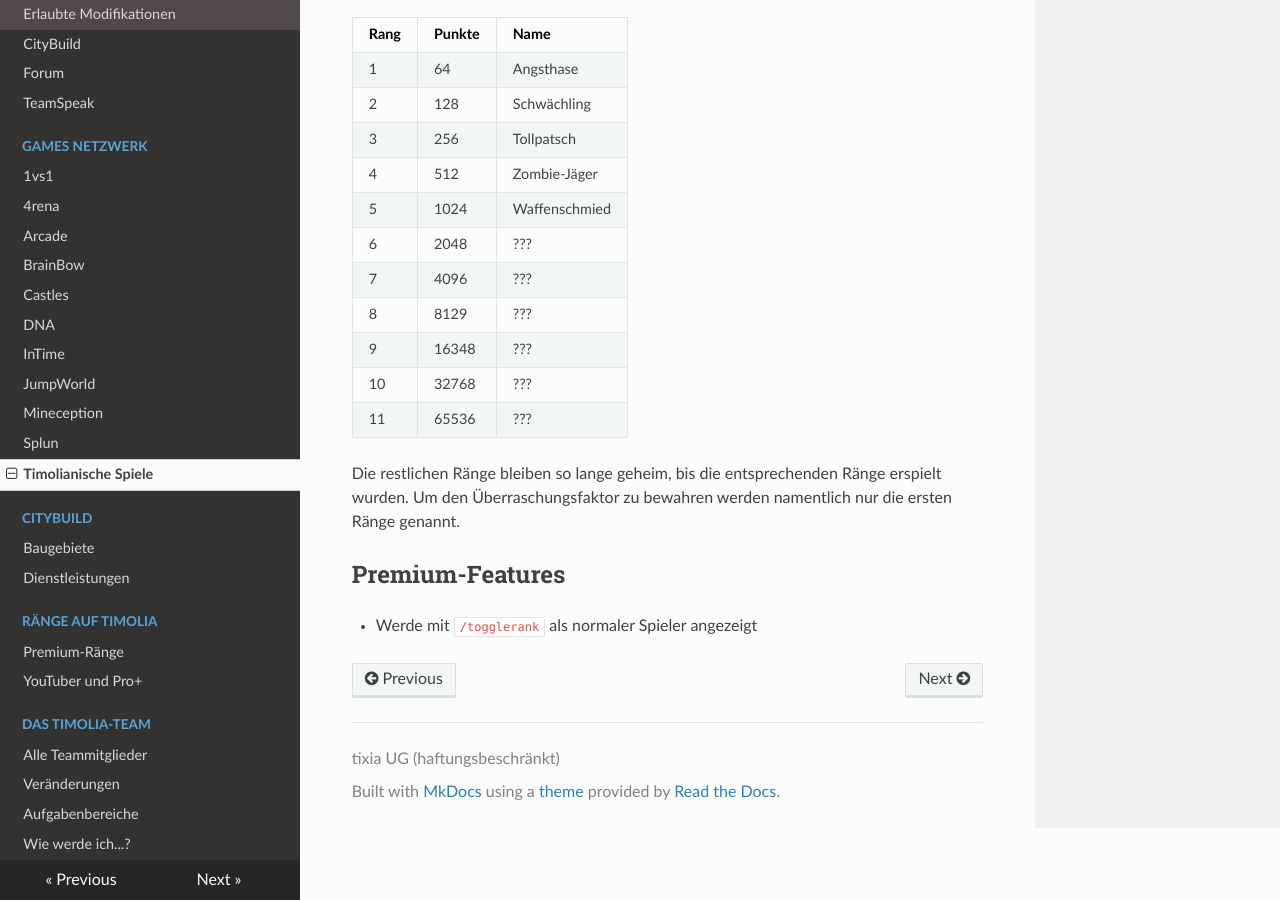
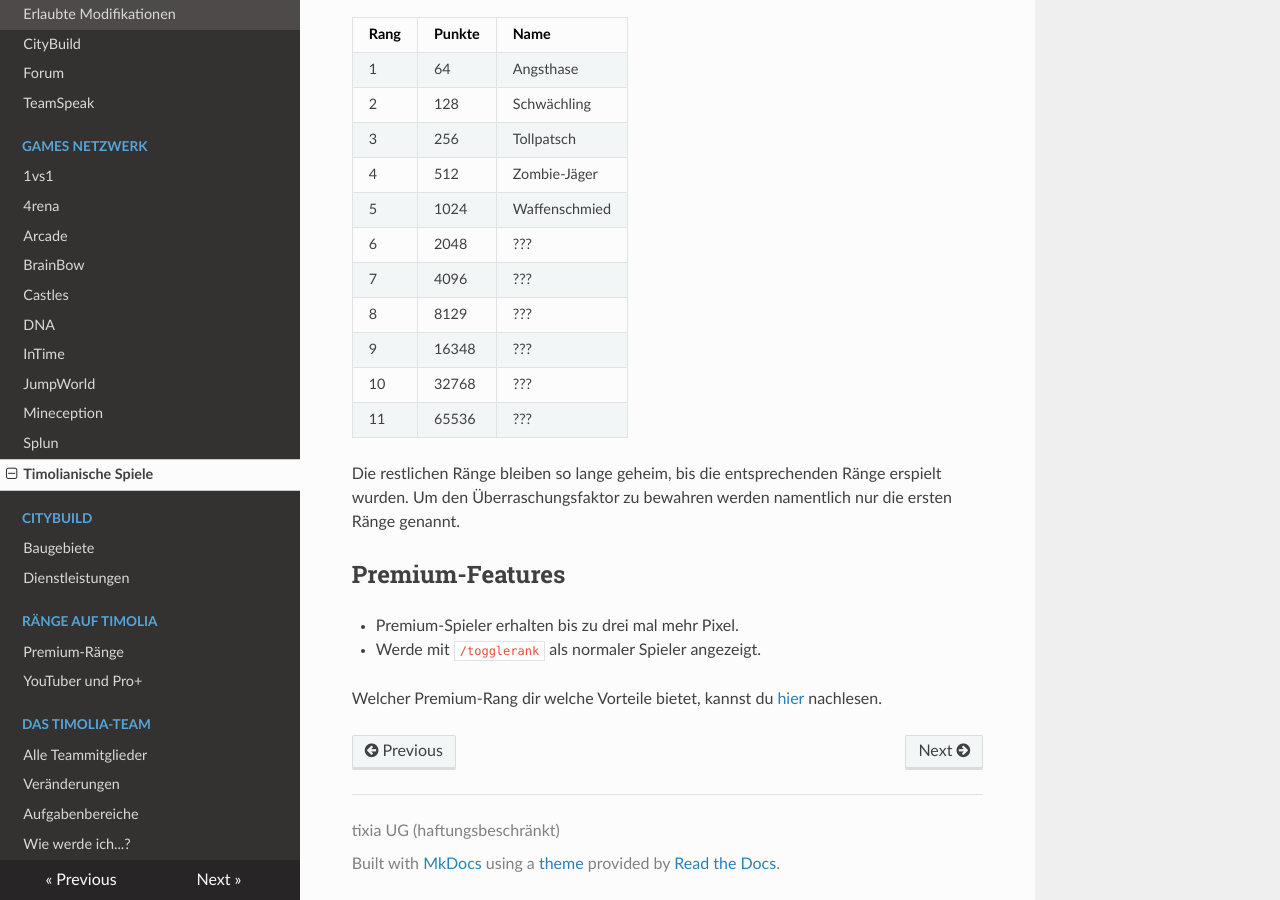
Before and after one commit to TimoliaDE/HowTo, an MkDocs documentation site: the page built from docs/games/tspiele.md, in a window 1280 px wide and 900 px high, scrolled down 704 px. Built offline with MkDocs 1.6.1, drawn with Linux system fonts in a browser that asks for light colours; nearby versions of some CDN libraries; old or Windows-style settings are respelled for this version of MkDocs.

Commit message:
Update tspiele.md

```diff
--- a/docs/games/tspiele.md
+++ b/docs/games/tspiele.md
@@ -29,4 +29,7 @@ Willkommen bei den Timolianischen Spielen! Hier kannst du deine PvP-Skills im Ka
 Die restlichen Ränge bleiben so lange geheim, bis die entsprechenden Ränge erspielt wurden. Um den Überraschungsfaktor zu bewahren werden namentlich nur die ersten Ränge genannt.
 
 ## Premium-Features
-- Werde mit `/togglerank` als normaler Spieler angezeigt
+- Premium-Spieler erhalten bis zu drei mal mehr Pixel.
+- Werde mit `/togglerank` als normaler Spieler angezeigt.
+
+Welcher Premium-Rang dir welche Vorteile bietet, kannst du [hier](/ranks/premium/) nachlesen.
```
